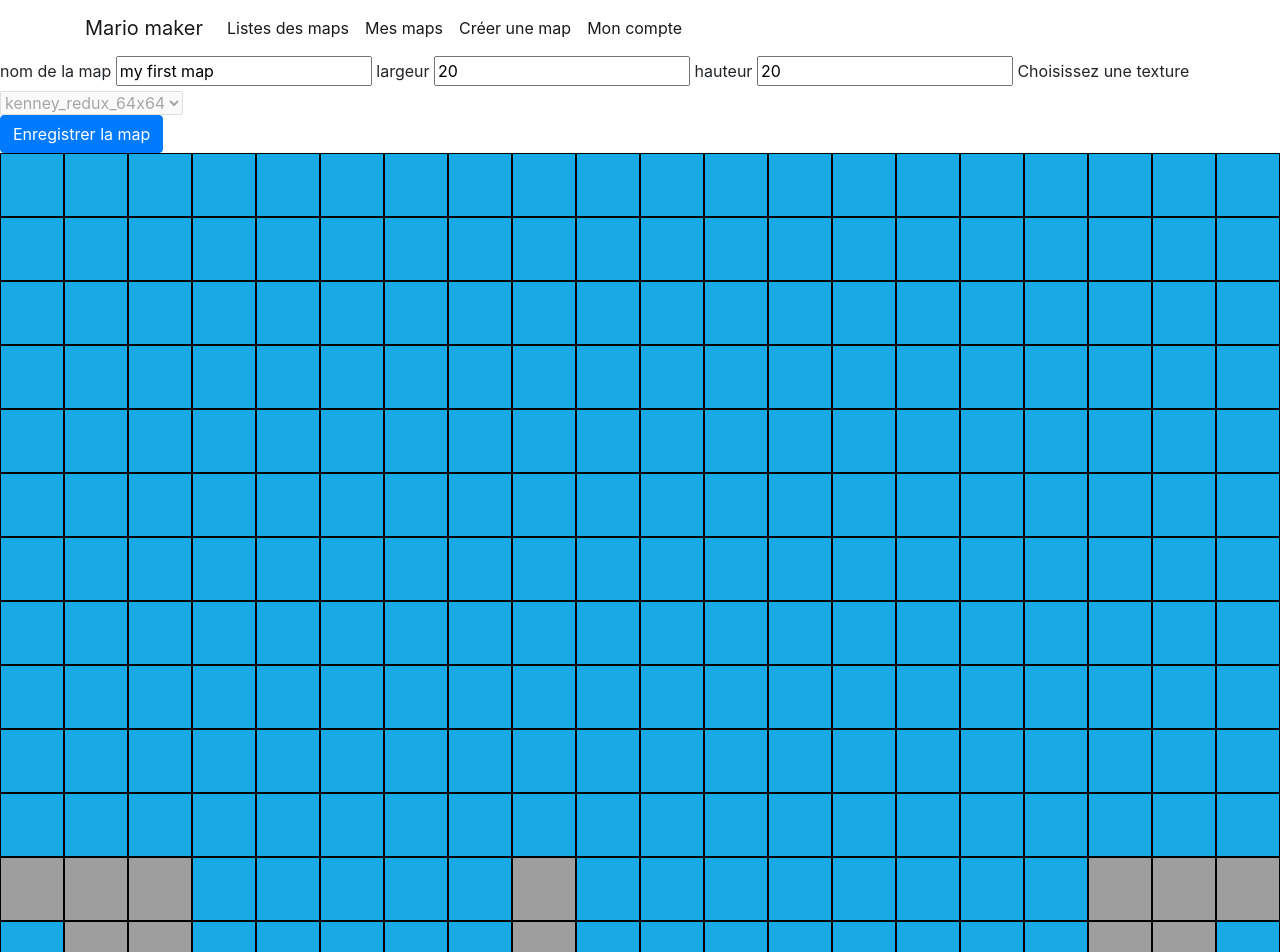
After one commit to dario-cfpt/cfpt-maker, a PHP site: page /grid.php in a window 1280 px wide. The commit adds this page. Shown: the top 952 px of the page. Run offline with PHP 8.4, Linux system fonts and the light colour scheme; grey boxes are pictures that could not be loaded.

Commit message:
adding nav and mapList

```diff
--- /dev/null
+++ b/website/grid.php
@@ -0,0 +1,160 @@
+<!DOCTYPE html>
+<!--
+To change this license header, choose License Headers in Project Properties.
+To change this template file, choose Tools | Templates
+and open the template in the editor.
+-->
+<html>
+<?php
+session_start();
+//for test
+$_SESSION['userId'] = 1;
+?>
+<head>
+    <title>Editeur</title>
+    <meta charset="UTF-8">
+    <meta name="viewport" content="width=device-width, initial-scale=1.0">
+    <link rel="stylesheet" href="https://stackpath.bootstrapcdn.com/bootstrap/4.1.3/css/bootstrap.min.css">
+    <link rel="stylesheet" href="https://maxcdn.bootstrapcdn.com/font-awesome/4.7.0/css/font-awesome.min.css">
+    <script src="https://ajax.googleapis.com/ajax/libs/jquery/3.4.1/jquery.min.js"></script>
+    <link href="https://stackpath.bootstrapcdn.com/bootstrap/4.3.1/css/bootstrap.min.css" rel="stylesheet" integrity="sha384-ggOyR0iXCbMQv3Xipma34MD+dH/1fQ784/j6cY/iJTQUOhcWr7x9JvoRxT2MZw1T" crossorigin="anonymous">
+    <script src="https://stackpath.bootstrapcdn.com/bootstrap/4.3.1/js/bootstrap.bundle.min.js" integrity="sha384-xrRywqdh3PHs8keKZN+8zzc5TX0GRTLCcmivcbNJWm2rs5C8PRhcEn3czEjhAO9o" crossorigin="anonymous">
+    </script>
+    <script src="js/mapCreator.js"></script>
+</head>
+
+<body>
+    <?php include 'nav.php'; ?>
+    <label for="mapName">nom de la map</label>
+    <input type="text" id="mapName" value="my first map" />
+
+    <label for="w">largeur</label>
+    <input type="number" id="w" onchange="changeSizeW(this.value)" value="20" />
+
+    <label for="h">hauteur</label>
+    <input type="number" id="h" onchange="changeSizeH(this.value)" value="20" />
+
+    <input type="hidden" id="userId" value="<?= $_SESSION['userId']?>" />
+
+    <label for="asset-select">Choisissez une texture</label>
+    <select name="assets" id="asset-select" disabled>
+        <option value="1">kenney_redux_64x64</option>
+    </select>
+    <form><button class="contact-form  btn btn-primary" name="submit" type="submit">Enregistrer la map</button></form>
+    <div id="map">
+    </div>
+    <script>
+        var mapData = [0, 0, 0, 0, 0, 0, 0, 0, 0, 0, 0, 0, 0, 0, 0, 0, 0, 0, 0, 0,
+            0, 0, 0, 0, 0, 0, 0, 0, 0, 0, 0, 0, 0, 0, 0, 0, 0, 0, 0, 0,
+            0, 0, 0, 0, 0, 0, 0, 0, 0, 0, 0, 0, 0, 0, 0, 0, 0, 0, 0, 0,
+            0, 0, 0, 0, 0, 0, 0, 0, 0, 0, 0, 0, 0, 0, 0, 0, 0, 0, 0, 0,
+            0, 0, 0, 0, 0, 0, 0, 0, 0, 0, 0, 0, 0, 0, 0, 0, 0, 0, 0, 0,
+            0, 0, 0, 0, 0, 0, 0, 0, 0, 0, 0, 0, 0, 0, 0, 0, 0, 0, 0, 0,
+            0, 0, 0, 0, 0, 0, 0, 0, 0, 0, 0, 0, 0, 0, 0, 0, 0, 0, 0, 0,
+            0, 0, 0, 0, 0, 0, 0, 0, 0, 0, 0, 0, 0, 0, 0, 0, 0, 0, 0, 0,
+            0, 0, 0, 0, 0, 0, 0, 0, 0, 0, 0, 0, 0, 0, 0, 0, 0, 0, 0, 0,
+            0, 0, 0, 0, 0, 0, 0, 0, 0, 0, 0, 0, 0, 0, 0, 0, 0, 0, 0, 0,
+            0, 0, 0, 0, 0, 0, 0, 0, 0, 0, 0, 0, 0, 0, 0, 0, 0, 0, 0, 0,
+            169, 13, 13, 0, 0, 0, 0, 0, 131, 0, 0, 0, 0, 0, 0, 0, 0, 13, 13, 157,
+            0, 2, 2, 0, 0, 0, 0, 0, 143, 0, 0, 0, 0, 0, 0, 0, 0, 2, 2, 0,
+            0, 2, 2, 0, 0, 0, 0, 85, 73, 73, 73, 73, 61, 0, 0, 0, 0, 2, 2, 0,
+            0, 2, 2, 0, 0, 0, 0, 0, 0, 0, 0, 0, 0, 0, 0, 0, 0, 2, 2, 0,
+            0, 2, 2, 0, 0, 0, 0, 0, 0, 0, 0, 0, 0, 0, 0, 0, 0, 2, 2, 0,
+            0, 2, 2, 0, 0, 166, 0, 0, 0, 0, 0, 0, 0, 0, 0, 0, 0, 2, 2, 0,
+            0, 2, 2, 0, 0, 13, 13, 49, 0, 0, 0, 0, 37, 13, 13, 0, 0, 2, 2, 0,
+            0, 2, 2, 189, 189, 2, 2, 121, 49, 0, 0, 37, 109, 2, 2, 189, 189, 2, 2, 0,
+            145, 13, 13, 13, 13, 13, 13, 13, 13, 13, 13, 13, 13, 13, 13, 13, 13, 13, 13, 133
+        ];
+
+
+        var sizeX = w.value;
+        var sizeY = h.value;
+        var asset = "../config/kenney_redux_64x64.png";
+        function changeSizeW(newSize) {
+            if (newSize > parseInt(sizeX)) //agrandisement
+            {
+                console.log("ag")
+                for (var i = 1; i <= sizeY; i++) {
+                    mapData.splice(i * newSize - 1, 0, "0");
+                    //console.log(i * newSize - 1);
+                }
+            } else //RETRECICEMENT
+            {
+                console.log("ret")
+                for (var i = 1; i <= sizeY + 1; i++) {
+                    mapData.splice(i * newSize, 1);
+                    //console.log(newSize);
+                }
+            }
+            drawGrid(mapData);
+
+        }
+
+        function changeSizeH(newSize) {
+            if (newSize > parseInt(sizeY)) //agrandisement
+            {
+                console.log("ag")
+                for (var i = 1; i <= sizeX; i++) {
+                    mapData.push(0);
+                }
+            } else //RETRECICEMENT
+            {
+                console.log("ret")
+                mapData.splice(mapData.length - 1 - sizeX, sizeX);
+            }
+            drawGrid(mapData);
+
+        }
+
+
+        function drawGrid(mapData) {
+            sizeX = w.value;
+            sizeY = h.value;
+
+            map.innerHTML = "";
+            map.style.width = "max-content";
+            var table = document.createElement("table");
+            table.style.borderCollapse = "collapse"
+            table.style.backgroundColor = "#19AAE5";
+            for (var i = 0; i < sizeY; i++) { //Ligne
+                var tr = document.createElement("tr");
+                for (var j = 0; j < sizeX; j++) { //col
+                    createImg(tr, mapData[i * sizeX + j]);
+                }
+                table.append(tr);
+            }
+            map.appendChild(table);
+        }
+
+        function createImg(tr, value) {
+            //  console.log(value);
+            height = parseInt(value / 12);
+            width = value % 12 - 1;
+
+            var myDiv = document.createElement("td");
+            if (value == 0) {
+                myDiv.style.backgroundColor = "#19AAE5";
+            } else {
+                myDiv.style = 'background:url("'+asset+'") -' + width * 64 + 'px -' + height * 64 + 'px; background-size: 768px,1024px;';
+
+            }
+            myDiv.style.width = "64px";
+            myDiv.style.height = "64px";
+            myDiv.style.display = "inline-block";
+            myDiv.style.border = "solid 1px black";
+            myDiv.style.boxSizing = "border-box";
+            myDiv.addEventListener("click", function() {
+                updateImg(id);
+            });
+            tr.append(myDiv);
+        }
+        // A chaque clique on appel le service web pour changer une case et on refresh toute la map
+        function updateImg(id) {
+            console.log(id);
+        }
+
+        drawGrid(mapData);
+    </script>
+</body>
+
+</html>
--- /dev/null
+++ b/website/nav.php
@@ -0,0 +1,25 @@
+<nav class="navbar navbar-light navbar-expand-md navigation-clean-search">
+    <div class="container">
+        <a class="navbar-brand" href="index.html">Mario maker</a>
+        <button class="navbar-toggler" data-target="#navcol-1" data-toggle="collapse">
+            <span class="sr-only">Toggle navigation</span>
+            <span class="navbar-toggle-icon"></span>
+        </button>
+        <div id="navcol-1" class="collapse navbar-collapse">
+            <ul class="nav navbar-nav">
+                <li class="nav-item" role="presentation">
+                    <a class="nav-link active" href="mapList.php">Listes des maps<a>
+                </li>
+                <li class="nav-item" role="presentation">
+                    <a class="nav-link active" href="mapList.php">Mes maps<a>
+                </li>
+                <li class="nav-item" role="presentation">
+                    <a class="nav-link active" href="grid.php">Créer une map<a>
+                </li>
+                <li class="nav-item" role="presentation">
+                    <a class="nav-link active" href="profile.php">Mon compte<a>
+                </li>
+            </ul>
+        </div>
+    </div>
+</nav>
--- a/website/register.html
+++ b/website/register.php
@@ -11,12 +11,13 @@
     <script src="https://stackpath.bootstrapcdn.com/bootstrap/4.3.1/js/bootstrap.bundle.min.js" integrity="sha384-xrRywqdh3PHs8keKZN+8zzc5TX0GRTLCcmivcbNJWm2rs5C8PRhcEn3czEjhAO9o" crossorigin="anonymous">
     </script>
     <script src="js/register.js"></script>
-
-    </script>
     <title>CFPT-Maker</title>
 </head>
 
 <body>
+    <?php
+        include 'nav.php';
+    ?>
     <div class="h-100 row align-items-center">
         <form name="register" class="col-4 mx-auto">
             <div class="form-horizontal form-group row">
```
Also changed, not shown: website/builder/grid.html (deleted, +0 -136 lines), website/login.php (renamed from website/login.html, +4 -3 lines), website/mapList.php (added, +46 -0 lines).
